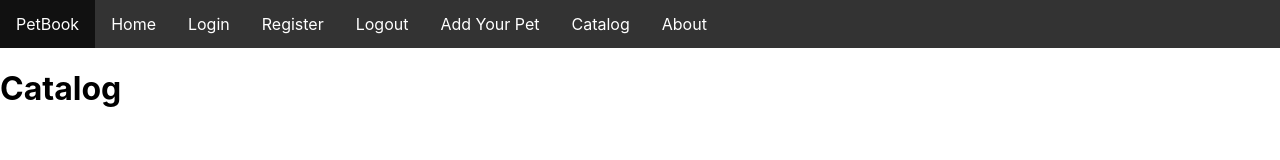
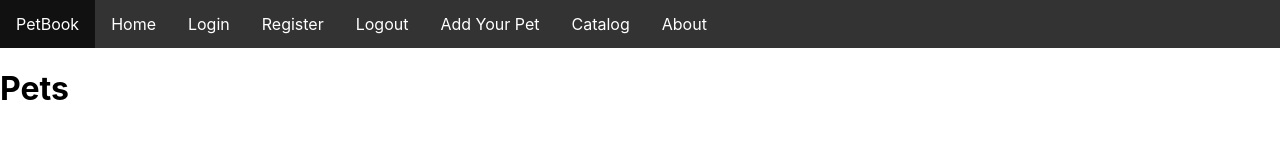
Before and after one commit to EmilPopovski24/PetBook, a React (Create React App) app in the folder petbookclient/: page /catalog in a window 1280 px wide. Shown: the top 160 px of the page. Built offline with nearby package versions, Linux system fonts and the light colour scheme.

Commit message:
Update Catalog.js

```diff
--- a/petbookclient/src/components/Catalog/Catalog.js
+++ b/petbookclient/src/components/Catalog/Catalog.js
@@ -2,6 +2,7 @@
 
 export const Catalog = () => {
     return (
-        <h1>Catalog</h1>
+        <h1>Pets</h1>
+
     )
 }
```
